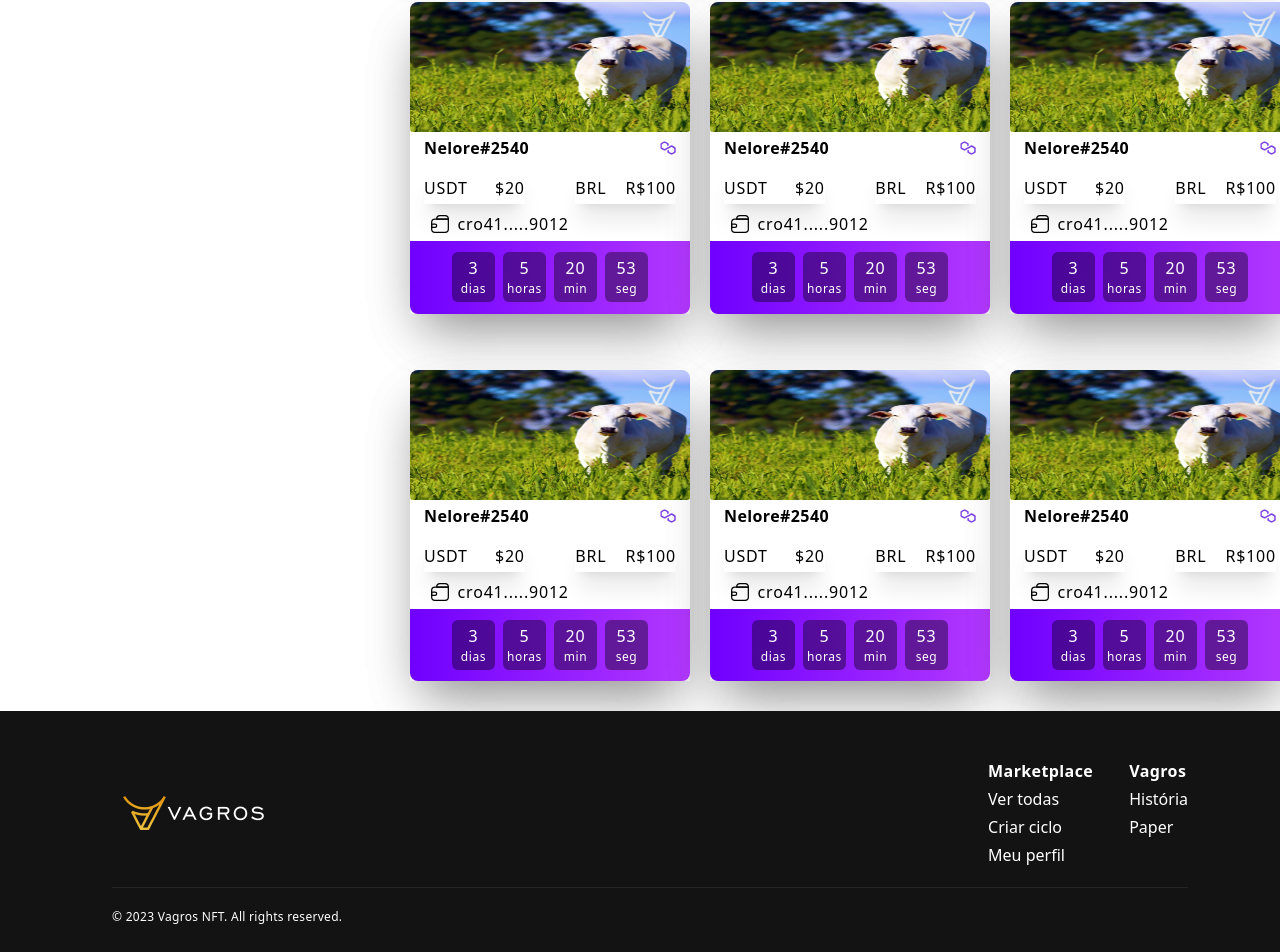
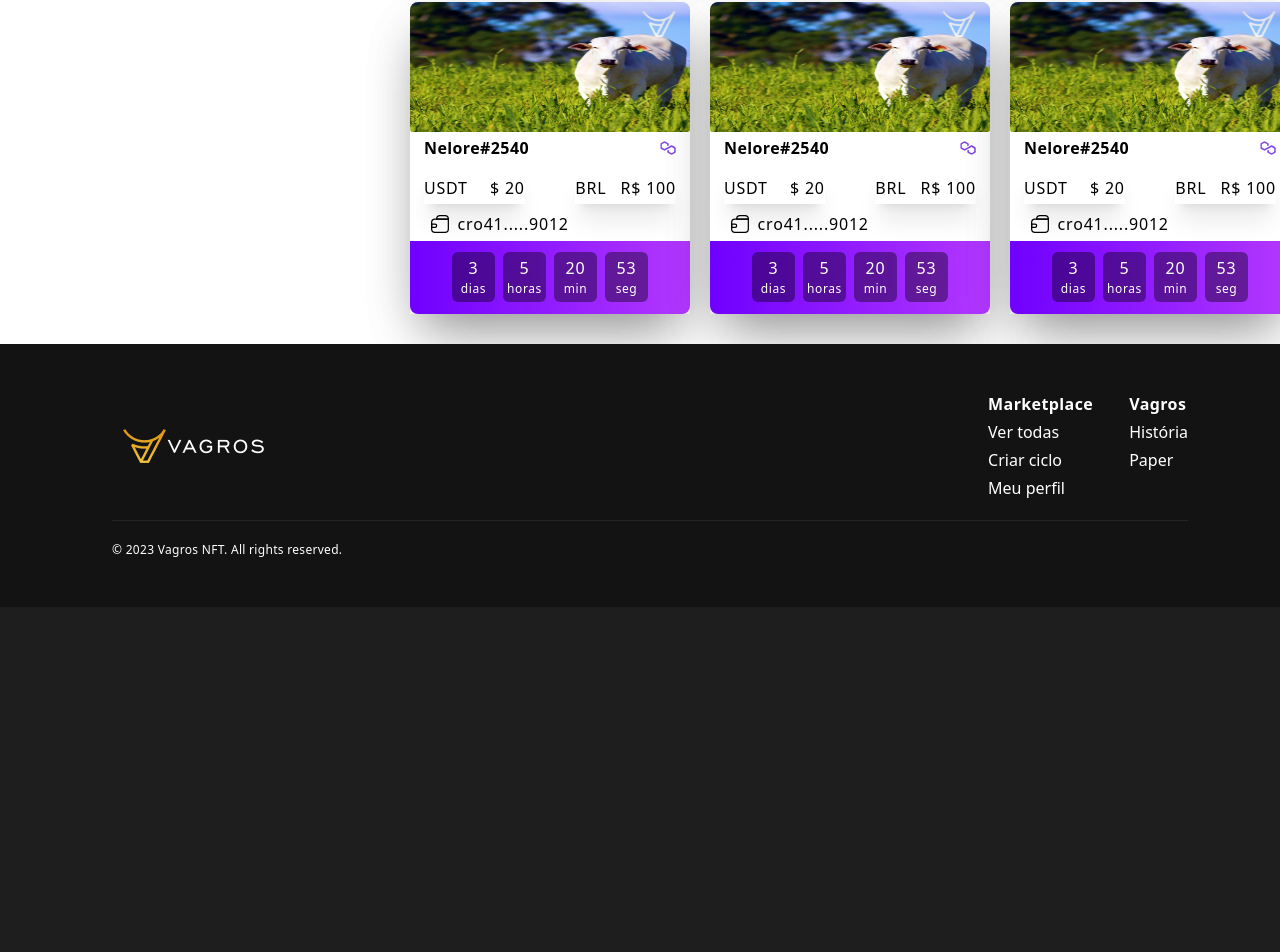
Before and after one commit to XRow08/vagros, a Next.js app: page /user in a window 1280 px wide. Shown: the part 759-1711 px from the top of the page. After the commit the page ends 1366 px from the top, so only its background shows below. Built offline with nearby package versions, Linux system fonts and the light colour scheme.

Commit message:
feat: mock card2

```diff
--- a/src/Components/Card3/index.tsx
+++ b/src/Components/Card3/index.tsx
@@ -1,7 +1,9 @@
+import { ICard3 } from "@/interfaces/ICard3";
 import Polygon from "../Icons/Polygon";
 import Wallet from "../Icons/Wallet";
 
-export default function Card3() {
+export default function Card3({ item }: { item: ICard3 }) {
+
   return (
     <div className="flex flex-col  bg-white w-full min-w-[280px] h-full rounded-lg  shadow-2xl ">
       <div className="flex flex-col  text-black w-full h-full shadow-2xl">
@@ -12,7 +14,7 @@ export default function Card3() {
         </div>
 
         <div className="flex items-center justify-between py-1 mr-[5%] ml-[5%]">
-          <h1 className="text-black font-Archivo font-bold text-18 leading-normal tracking-wide">Nelore#2540</h1>
+          <h1 className="text-black font-Archivo font-bold text-18 leading-normal tracking-wide">{item.nftName}</h1>
           <div>
             <Polygon/>
           </div>
@@ -22,19 +24,19 @@ export default function Card3() {
 
           <div className="flex items-center justify-between shadow-xl my-2 py-1 w-[40%]">
             <h1 className="text-black font-Archivo text-14 font-normal leading-normal tracking-wider">USDT</h1>
-            <h2 className="text-black font-Archivo text-16 font-normal leading-normal tracking-wider">$20</h2>
+            <h2 className="text-black font-Archivo text-16 font-normal leading-normal tracking-wider">$ {item.priceUsdt}</h2>
           </div>
 
           <div className="flex items-center justify-between shadow-xl my-2 py-1 w-[40%]">
             <h1 className="text-black font-Archivo text-14 font-normal leading-normal tracking-wider">BRL</h1>
-            <h2 className="text-black font-Archivo text-16 font-normal leading-normal tracking-wider">R$100</h2>
+            <h2 className="text-black font-Archivo text-16 font-normal leading-normal tracking-wider">R$ {item.priceBrl}</h2>
           </div>
 
         </div>
 
         <div className="flex gap-2 items-center mr-[7%] ml-[7%] mb-[5px]">
           <Wallet/>
-          <h1 className="text-black font-Archivo text-base font-normal leading-normal tracking-wider">cro41.....9012</h1>
+          <h1 className="text-black font-Archivo text-base font-normal leading-normal tracking-wider">{item.address}</h1>
         </div>
 
         <div className="flex flex-col pb-[6px] rounded-b-lg bg-gradient-to-r from-[#7000FF] to-[#B338FF]">
@@ -42,19 +44,19 @@ export default function Card3() {
           <div className="flex items-center gap-2 justify-between mr-[15%] ml-[15%] pt-[4%] pb-[2%]">
 
             <div className="flex flex-col items-center bg-black rounded-md w-[30%] pt-[2%] pb-[2%] bg-opacity-40 backdrop-blur-md">
-              <h1 className="text-white font-Archivo text-base font-normal leading-normal tracking-wider">3</h1>
+              <h1 className="text-white font-Archivo text-base font-normal leading-normal tracking-wider">{item.date.days}</h1>
               <h2 className="text-white font-Archivo text-xs font-normal leading-normal tracking-wider">dias</h2>
             </div>
             <div className="flex flex-col items-center bg-black rounded-md w-[30%] pt-[2%] pb-[2%] bg-opacity-40 backdrop-blur-md">
-              <h1 className="text-white font-Archivo text-base font-normal leading-normal tracking-wider">5</h1>
+              <h1 className="text-white font-Archivo text-base font-normal leading-normal tracking-wider">{item.date.hours}</h1>
               <h2 className="text-white font-Archivo text-xs font-normal leading-normal tracking-wider">horas</h2>
             </div>
             <div className="flex flex-col items-center bg-black rounded-md w-[30%] pt-[2%] pb-[2%] bg-opacity-40 backdrop-blur-md">
-              <h1 className="text-white font-Archivo text-base font-normal leading-normal tracking-wider">20</h1>
+              <h1 className="text-white font-Archivo text-base font-normal leading-normal tracking-wider">{item.date.mins}</h1>
               <h2 className="text-white font-Archivo text-xs font-normal leading-normal tracking-wider">min</h2>
             </div>
             <div className="flex flex-col items-center bg-black rounded-md w-[30%] pt-[2%] pb-[2%] bg-opacity-40 backdrop-blur-md">
-              <h1 className="text-white font-Archivo text-base font-normal leading-normal tracking-wider">53</h1>
+              <h1 className="text-white font-Archivo text-base font-normal leading-normal tracking-wider">{item.date.segs}</h1>
               <h2 className="text-white font-Archivo text-xs font-normal leading-normal tracking-wider">seg</h2>
             </div>
 
--- a/src/app/ciclos-view/page.tsx
+++ b/src/app/ciclos-view/page.tsx
@@ -5,6 +5,159 @@ import SearchBar from "@/Components/SearchBar";
 import Card3 from "@/Components/Card3";
 
 export default function CiclosView(){
+  const data1 = [
+    {
+      nftName: "Nelore#2540",
+      priceUsdt: "20",
+      priceBrl: "100",
+      address: "cro41.....9012",
+      date: {
+        days: "3",
+        hours: "5",
+        mins: "20",
+        segs: "53",
+      },
+    },
+    {
+      nftName: "Nelore#2540",
+      priceUsdt: "20",
+      priceBrl: "100",
+      address: "cro41.....9012",
+      date: {
+        days: "3",
+        hours: "5",
+        mins: "20",
+        segs: "53",
+      },
+    },
+    {
+      nftName: "Nelore#2540",
+      priceUsdt: "20",
+      priceBrl: "100",
+      address: "cro41.....9012",
+      date: {
+        days: "3",
+        hours: "5",
+        mins: "20",
+        segs: "53",
+      },
+    },
+    {
+      nftName: "Nelore#2540",
+      priceUsdt: "20",
+      priceBrl: "100",
+      address: "cro41.....9012",
+      date: {
+        days: "3",
+        hours: "5",
+        mins: "20",
+        segs: "53",
+      },
+    },
+  ];
+
+  const data2 = [
+    {
+      nftName: "Nelore#2540",
+      priceUsdt: "20",
+      priceBrl: "100",
+      address: "cro41.....9012",
+      date: {
+        days: "3",
+        hours: "5",
+        mins: "20",
+        segs: "53",
+      },
+    },
+    {
+      nftName: "Nelore#2540",
+      priceUsdt: "20",
+      priceBrl: "100",
+      address: "cro41.....9012",
+      date: {
+        days: "3",
+        hours: "5",
+        mins: "20",
+        segs: "53",
+      },
+    },
+    {
+      nftName: "Nelore#2540",
+      priceUsdt: "20",
+      priceBrl: "100",
+      address: "cro41.....9012",
+      date: {
+        days: "3",
+        hours: "5",
+        mins: "20",
+        segs: "53",
+      },
+    },
+    {
+      nftName: "Nelore#2540",
+      priceUsdt: "20",
+      priceBrl: "100",
+      address: "cro41.....9012",
+      date: {
+        days: "3",
+        hours: "5",
+        mins: "20",
+        segs: "53",
+      },
+    },
+  ];
+
+  const data3 = [
+    {
+      nftName: "Nelore#2540",
+      priceUsdt: "20",
+      priceBrl: "100",
+      address: "cro41.....9012",
+      date: {
+        days: "3",
+        hours: "5",
+        mins: "20",
+        segs: "53",
+      },
+    },
+    {
+      nftName: "Nelore#2540",
+      priceUsdt: "20",
+      priceBrl: "100",
+      address: "cro41.....9012",
+      date: {
+        days: "3",
+        hours: "5",
+        mins: "20",
+        segs: "53",
+      },
+    },
+    {
+      nftName: "Nelore#2540",
+      priceUsdt: "20",
+      priceBrl: "100",
+      address: "cro41.....9012",
+      date: {
+        days: "3",
+        hours: "5",
+        mins: "20",
+        segs: "53",
+      },
+    },
+    {
+      nftName: "Nelore#2540",
+      priceUsdt: "20",
+      priceBrl: "100",
+      address: "cro41.....9012",
+      date: {
+        days: "3",
+        hours: "5",
+        mins: "20",
+        segs: "53",
+      },
+    },
+  ];
+
     return(
         <div className="flex items-center flex-col bg-white ">
             <CiclosViewPerfil/>
@@ -19,22 +172,19 @@ export default function CiclosView(){
 
             <div className="flex flex-col items-center h-full gap-14 bg-white py-[30px]">
               <div className="flex items-center gap-5">
-                <Card3/>
-                <Card3/>
-                <Card3/>
-                <Card3/>
+              {data1.map((item, index) => {
+              return <Card3 key={index} item={item} />;
+            })}
               </div>
               <div className="flex items-center gap-5">
-                <Card3/>
-                <Card3/>
-                <Card3/>
-                <Card3/>
+              {data2.map((item, index) => {
+              return <Card3 key={index} item={item} />;
+            })}
               </div>
               <div className="flex items-center gap-5">
-                <Card3/>
-                <Card3/>
-                <Card3/>
-                <Card3/>
+              {data3.map((item, index) => {
+              return <Card3 key={index} item={item} />;
+            })}
               </div>
             </div>
         </div>
--- a/src/app/nft/page.tsx
+++ b/src/app/nft/page.tsx
@@ -4,6 +4,57 @@ import NftData from "@/Components/NftData";
 import Card3 from "@/Components/Card3";
 
 export default function NftView() {
+  const data = [
+    {
+      nftName: "Nelore#2540",
+      priceUsdt: "20",
+      priceBrl: "100",
+      address: "cro41.....9012",
+      date: {
+        days: "3",
+        hours: "5",
+        mins: "20",
+        segs: "53",
+      },
+    },
+    {
+      nftName: "Nelore#2540",
+      priceUsdt: "20",
+      priceBrl: "100",
+      address: "cro41.....9012",
+      date: {
+        days: "3",
+        hours: "5",
+        mins: "20",
+        segs: "53",
+      },
+    },
+    {
+      nftName: "Nelore#2540",
+      priceUsdt: "20",
+      priceBrl: "100",
+      address: "cro41.....9012",
+      date: {
+        days: "3",
+        hours: "5",
+        mins: "20",
+        segs: "53",
+      },
+    },
+    {
+      nftName: "Nelore#2540",
+      priceUsdt: "20",
+      priceBrl: "100",
+      address: "cro41.....9012",
+      date: {
+        days: "3",
+        hours: "5",
+        mins: "20",
+        segs: "53",
+      },
+    },
+  ];
+
   return (
     <div className="flex flex-col items-center w-full h-full bg-white">
       <div className="flex flex-col items-center gap-20 pb-[100px] justify-between w-[90%] mt-[100px]">
@@ -23,10 +74,9 @@ export default function NftView() {
       <div className="flex flex-col w-full gap-3 bg-white">
         <h1 className="text-black font-Archivo text-xl font-bold tracking-wide leading-normal letter-spacing-1.5">Explorar Ciclo</h1>
         <div className="flex justify-center items-center w-full gap-5">
-          <Card3 />
-          <Card3 />
-          <Card3 />
-          <Card3 />
+        {data.map((item, index) => {
+              return <Card3 key={index} item={item} />;
+            })}
         </div>
       </div>
 
--- a/src/app/user/page.tsx
+++ b/src/app/user/page.tsx
@@ -9,9 +9,47 @@ import ProgressBar from "@/Components/ProgressBar";
 import SearchBar from "@/Components/SearchBar";
 
 export default function Usuario() {
+  const data = [
+    {
+      nftName: "Nelore#2540",
+      priceUsdt: "20",
+      priceBrl: "100",
+      address: "cro41.....9012",
+      date: {
+        days: "3",
+        hours: "5",
+        mins: "20",
+        segs: "53",
+      },
+    },
+    {
+      nftName: "Nelore#2540",
+      priceUsdt: "20",
+      priceBrl: "100",
+      address: "cro41.....9012",
+      date: {
+        days: "3",
+        hours: "5",
+        mins: "20",
+        segs: "53",
+      },
+    },
+    {
+      nftName: "Nelore#2540",
+      priceUsdt: "20",
+      priceBrl: "100",
+      address: "cro41.....9012",
+      date: {
+        days: "3",
+        hours: "5",
+        mins: "20",
+        segs: "53",
+      },
+    },
+  ];
+
   return (
     <div className="flex items-center flex-col bg-white w-full h-full">
-
       <div className="flex flex-col items-center w-full">
         <PerfilUsuario></PerfilUsuario>
 
@@ -22,35 +60,22 @@ export default function Usuario() {
                 Minhas NFTs
               </h1>
             </div>
-
           </div>
         </div>
 
-
         <div className="flex flex-col ml-[400px] items-center gap-14 bg-white pb-[30px]">
-              <div className="flex items-center gap-5">
-                <Card3Withdraw/>
-                <Card3Withdraw/>
-                <Card3Withdraw/>
-              </div>
-              <div className="flex items-center gap-5">
-
-                <Card3/>
-                <Card3/>
-                <Card3/>
-              </div>
-              <div className="flex items-center gap-5">
-
-                <Card3/>
-                <Card3/>
-                <Card3/>
-              </div>
-            </div>
-
-
+          <div className="flex items-center gap-5">
+            <Card3Withdraw />
+            <Card3Withdraw />
+            <Card3Withdraw />
+          </div>
+          <div className="flex items-center gap-5">
+            {data.map((item, index) => {
+              return <Card3 key={index} item={item} />;
+            })}
+          </div>
+        </div>
       </div>
-
-
     </div>
   );
 }
--- /dev/null
+++ b/src/interfaces/ICard3.ts
@@ -0,0 +1,12 @@
+export interface ICard3 {
+  nftName: string,
+  priceUsdt: string,
+  priceBrl: string,
+  address: string,
+  date: {
+    days: string,
+    hours: string,
+    mins: string,
+    segs: string
+  }
+}
```
